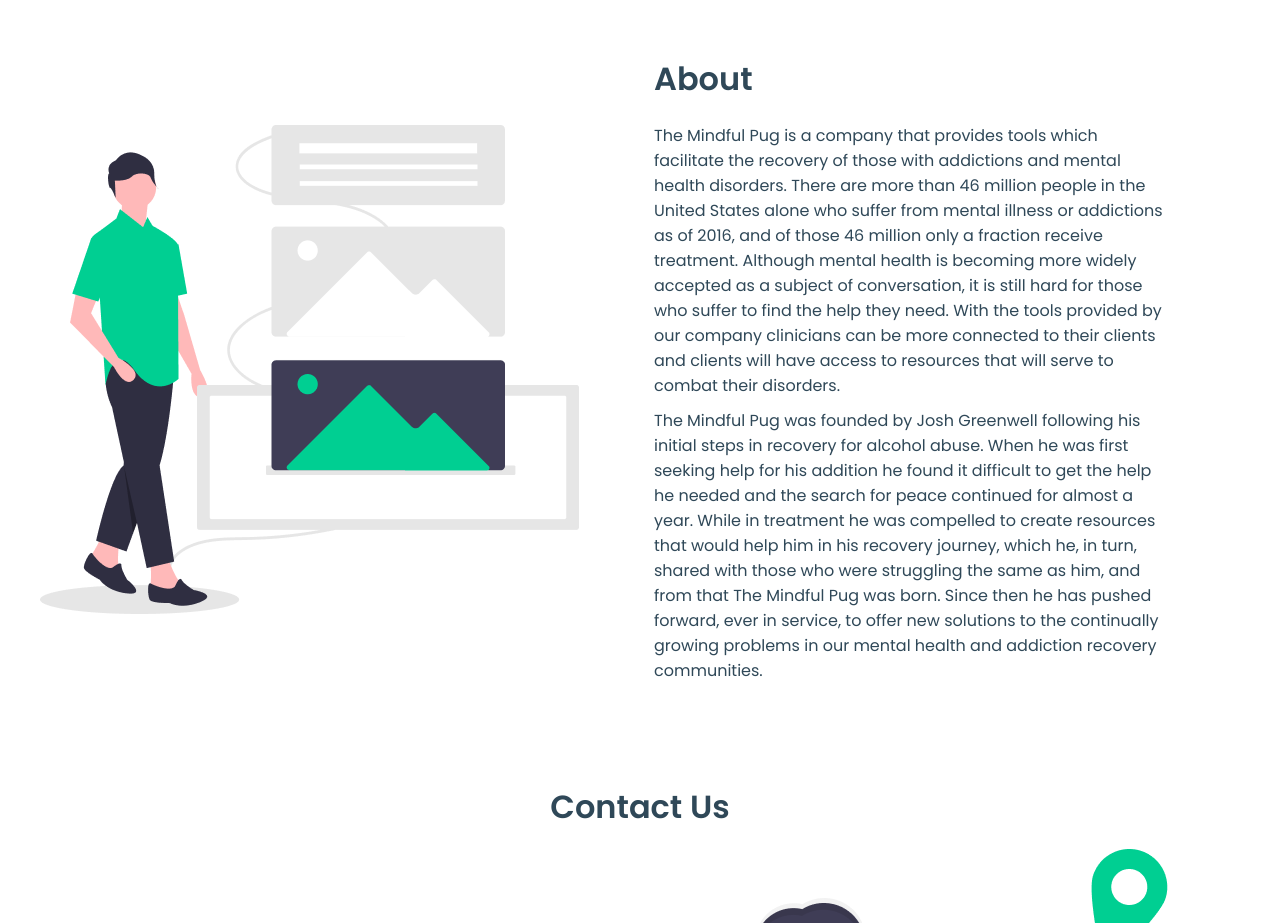
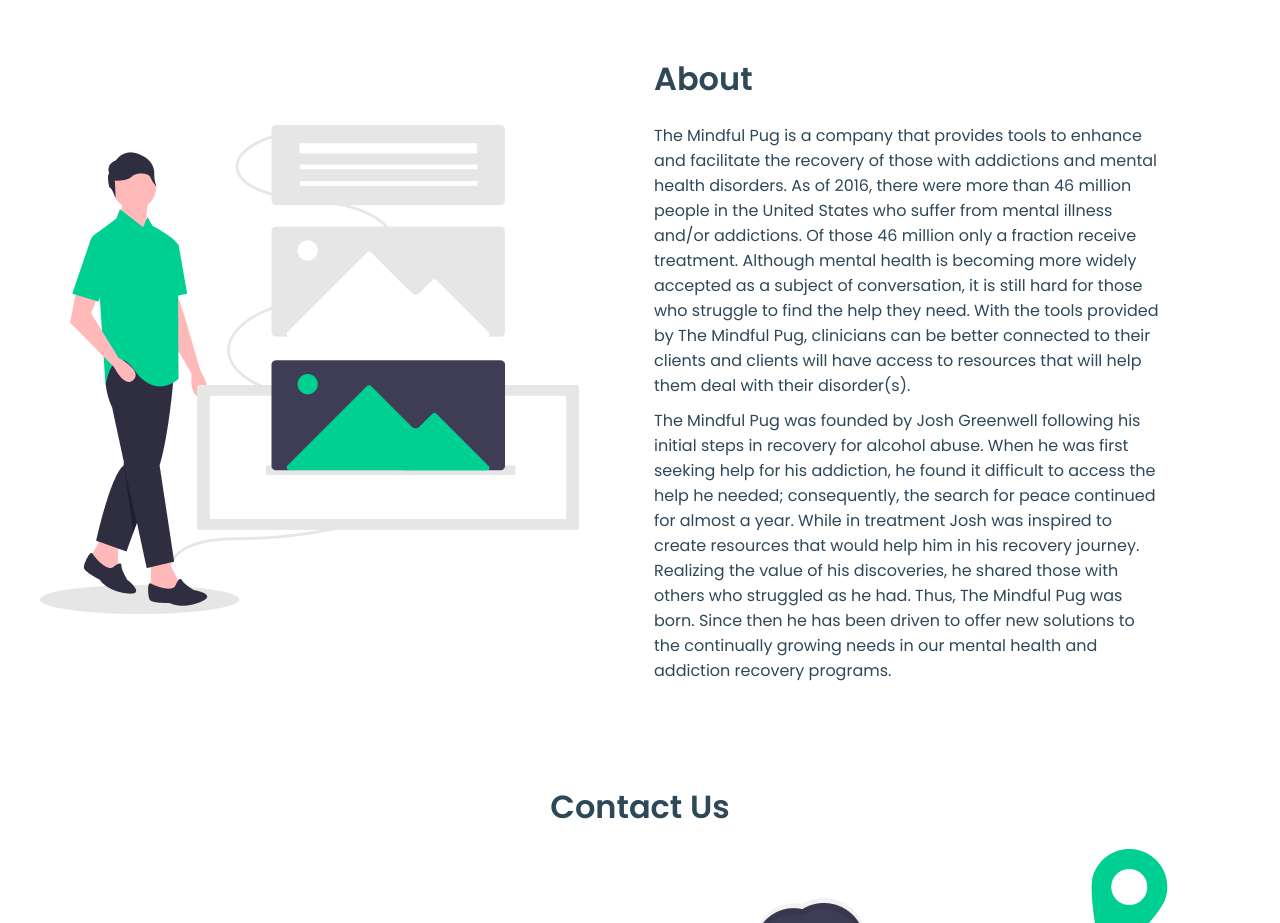
Before and after one commit to the-mindful-pug/themindfulpug, a React (Create React App) app: page / in a window 1280 px wide. Shown: the part 900-1823 px from the top of the page. Built offline with nearby package versions, Linux system fonts and the light colour scheme.

Commit message:
chore(lint): linting

```diff
--- a/src/components/themindfulpug/TheMindfulPug.tsx
+++ b/src/components/themindfulpug/TheMindfulPug.tsx
@@ -35,7 +35,7 @@
 
     @media only screen and (max-width: 768px) {
       text-align: center;
-      margin-bottom: .5rem;
+      margin-bottom: 0.5rem;
     }
   }
 `
@@ -309,21 +309,36 @@
             <img className={headerImageStyle} src={logoImage} alt="" />
           </div>
           {isMobile ? (
-            <div onClick={() => {
-              setMenuOpen(!menuOpen)
-              setAnimating(true)
-              setTimeout(() => setAnimating(false), 1000)
-            }}>
+            <div
+              onClick={() => {
+                setMenuOpen(!menuOpen)
+                setAnimating(true)
+                setTimeout(() => setAnimating(false), 1000)
+              }}
+            >
               <img className={menuButton} src={hamburgerButtonImage} alt="" />
               {menuOpen && (
                 <div className={menu}>
-                  { !animating && (
+                  {!animating && (
                     <>
-                      <a href="#about" onClick={() => setMenuOpen(false)}>About</a>
-                      <a href="#contact" onClick={() => setMenuOpen(false)}>Contact</a>
-                      <a href="mailto:josh@themindfulpug.com" onClick={() => setMenuOpen(false)}>Careers</a>
+                      <a href="#about" onClick={() => setMenuOpen(false)}>
+                        About
+                      </a>
+                      <a href="#contact" onClick={() => setMenuOpen(false)}>
+                        Contact
+                      </a>
+                      <a
+                        href="mailto:josh@themindfulpug.com"
+                        onClick={() => setMenuOpen(false)}
+                      >
+                        Careers
+                      </a>
                       <div className={button}>
-                        <a href="/balance" style={{ color: '#fff', marginBottom: 0 }} onClick={() => setMenuOpen(false)}>
+                        <a
+                          href="/balance"
+                          style={{ color: '#fff', marginBottom: 0 }}
+                          onClick={() => setMenuOpen(false)}
+                        >
                           Products
                         </a>
                       </div>
@@ -370,28 +385,10 @@
               </p>
             )}
             <p className={aboutText}>
-              The Mindful Pug is a company that provides tools which facilitate
-              the recovery of those with addictions and mental health disorders.
-              There are more than 46 million people in the United States alone
-              who suffer from mental illness or addictions as of 2016, and of
-              those 46 million only a fraction receive treatment. Although
-              mental health is becoming more widely accepted as a subject of
-              conversation, it is still hard for those who suffer to find the
-              help they need. With the tools provided by our company clinicians
-              can be more connected to their clients and clients will have
-              access to resources that will serve to combat their disorders.
+            The Mindful Pug is a company that provides tools to enhance and facilitate the recovery of those with addictions and mental health disorders. As of 2016, there were more than 46 million people in the United States who suffer from mental illness and/or addictions. Of those 46 million only a fraction receive treatment. Although mental health is becoming more widely accepted as a subject of conversation, it is still hard for those who struggle to find the help they need. With the tools provided by The Mindful Pug, clinicians can be better connected to their clients and clients will have access to resources that will help them deal with their disorder(s).
             </p>
             <p className={aboutText} style={{ marginTop: '10px' }}>
-              The Mindful Pug was founded by Josh Greenwell following his
-              initial steps in recovery for alcohol abuse. When he was first
-              seeking help for his addition he found it difficult to get the
-              help he needed and the search for peace continued for almost a
-              year. While in treatment he was compelled to create resources that
-              would help him in his recovery journey, which he, in turn, shared
-              with those who were struggling the same as him, and from that The
-              Mindful Pug was born. Since then he has pushed forward, ever in
-              service, to offer new solutions to the continually growing
-              problems in our mental health and addiction recovery communities.
+            The Mindful Pug was founded by Josh Greenwell following his initial steps in recovery for alcohol abuse. When he was first seeking help for his addiction, he found it difficult to access the help he needed; consequently, the search for peace continued for almost a year. While in treatment Josh was inspired to create resources that would help him in his recovery journey. Realizing the value of his discoveries, he shared those with others who struggled as he had. Thus, The Mindful Pug was born. Since then he has been driven to offer new solutions to the continually growing needs in our mental health and addiction recovery programs.
             </p>
           </div>
         </div>
```
